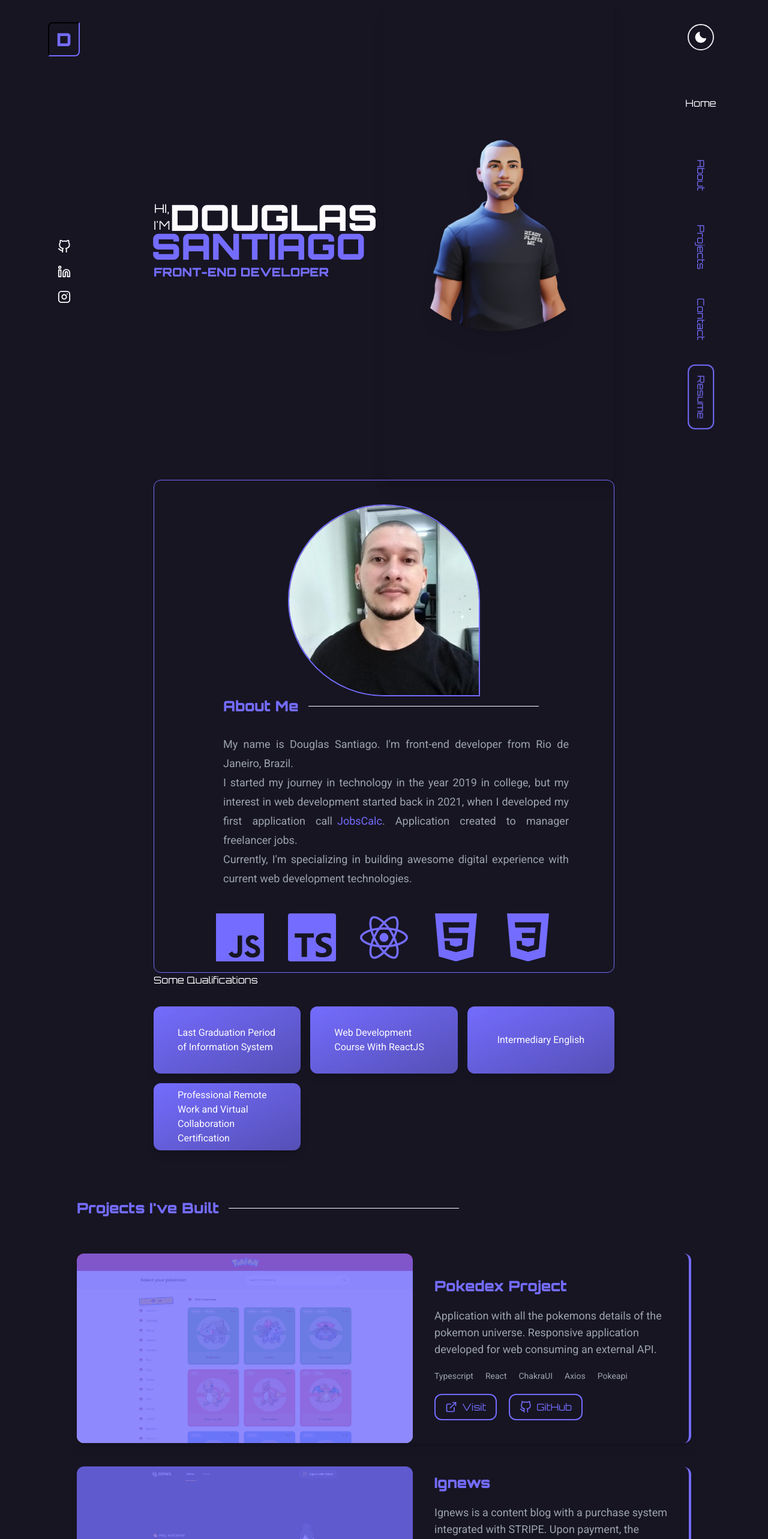
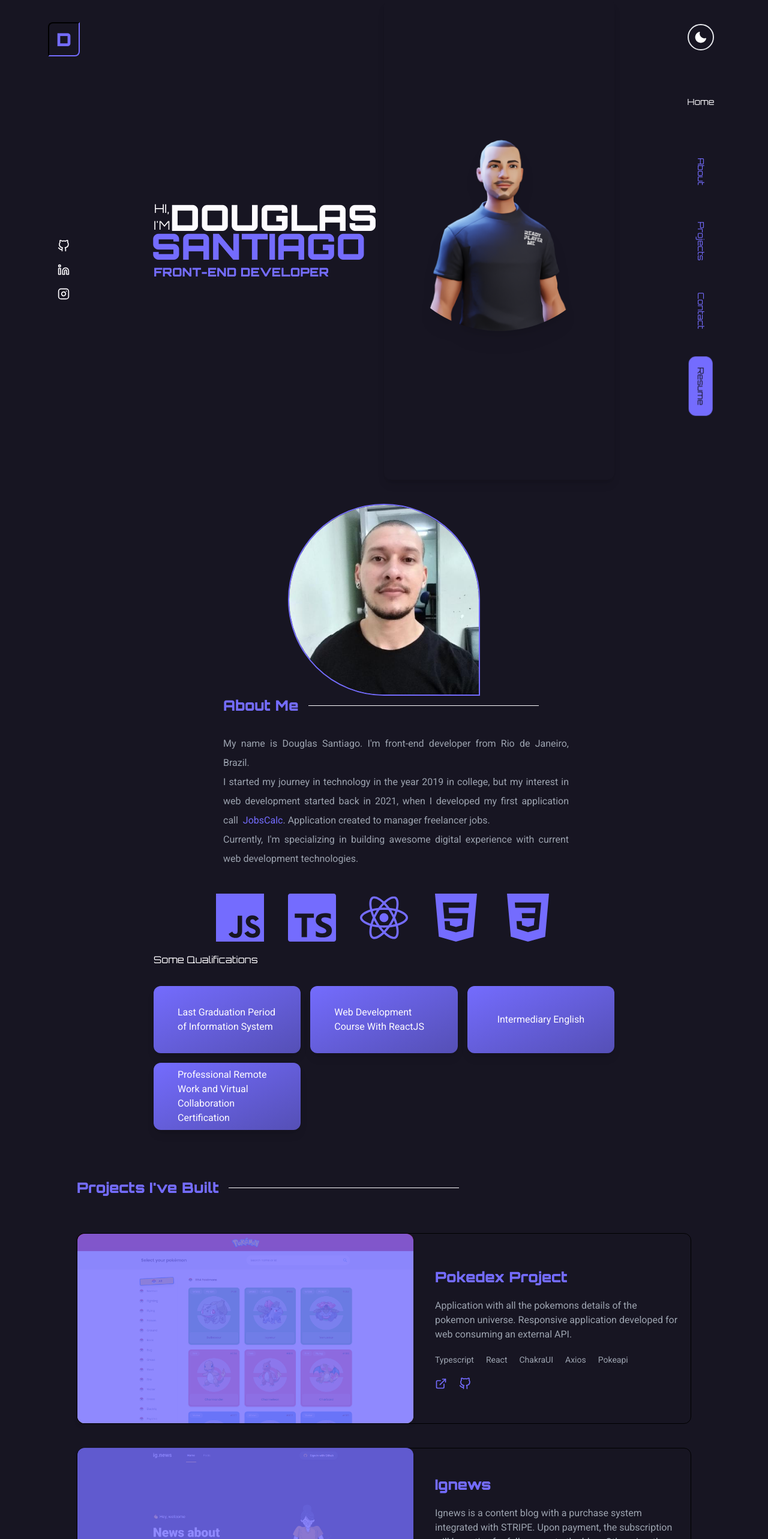
Before and after one commit to douglassantiagos/portfolio, a React (Vite) app: page / in a window 1280 px wide. Shown: the top 2566 px of the page at 60% size. Built offline with nearby package versions, Linux system fonts and the light colour scheme; a web font is replaced by a local one.

Commit message:
finished design details

```diff
--- a/src/Pages/About.tsx
+++ b/src/Pages/About.tsx
@@ -28,13 +28,13 @@ export function About() {
       viewport={{ once: true, amount: 0.3 }}
       className="flex flex-col min-h-screen justify-center items-center min-w-full m-auto dark:bg-white"
     >
-      <motion.div variants={Variants} className="flex flex-col 2xl:max-w-5xl xl:max-w-3xl md:max-w-2xl sm:max-w-sm items-center justify-center space-y-5 lg:my-20 sm:space-y-0 dark:bg-white dark:rounded-xl rounded-xl border-[1px] border-purple-600 dark:border-orange-400" >
+      <motion.div variants={Variants} className="flex flex-col 2xl:max-w-5xl xl:max-w-3xl md:max-w-2xl sm:max-w-sm items-center justify-center space-y-5 lg:my-20 sm:space-y-0 dark:bg-white" >
         <div className=" flex xl:flex-col items-center justify-center space-x-10 lg:space-y-5 py-10">
           <img src="./me2.jpg" className="w-80 h-80 sm:w-60 sm:h-60 rounded-l-[10rem] rounded-tr-[10rem] hover:scale-105 hover:border-4 border-2 border-purple-600 transition-all duration-450 ease-linear dark:border-orange-400" />
           <section className="flex flex-col items-start justify-center max-w-xl sm:w-full">
             <Title title="About Me" />
 
-            <p className="font-Roboto text-lg sm:w-[80vw] text-gray-400 text-justify leading-8 mt-8 dark:text-gray-600">
+            <p className="font-Roboto text-base sm:w-[80vw] text-gray-400 text-justify leading-8 mt-8 dark:text-gray-600">
               My name is Douglas Santiago. I'm front-end developer from Rio de Janeiro, Brazil. <br/>
               I started my journey in technology in the year 2019 in college, but my interest in web development started back in 2021, when I
               developed my first application call
--- a/src/Pages/Contact.tsx
+++ b/src/Pages/Contact.tsx
@@ -28,13 +28,13 @@ export function Contact() {
       viewport={{ once: true, amount: 0.5 }}
       className="flex flex-col min-h-screen max-auto 2xl:mt-10 items-center justify-center space-y-5 dark:bg-gradient-to-br dark:from-[#FF9900] dark:to-[#FF7C00]"
     >
-      <motion.div variants={Variants}  className="flex flex-col flex-wrap sm:max-w-sm items-center justify-center space-y-5 md:my-32 p-10 sm:p-4 border-[1px] dark:border-white rounded-xl border-purple-600">
+      <motion.div variants={Variants}  className="flex flex-col flex-wrap sm:max-w-sm items-center justify-center space-y-5 md:my-32 p-10 sm:p-4  dark:border-white rounded-xl border-purple-600">
         <h1 className="text-purple-600 text-5xl font-bold dark:text-white">
           Get In Touch
         </h1>
 
-        <p className="text-gray-400 text-lg text-center font-Roboto max-w-sm dark:text-purple-900">
-          My mailbox is always open for your message and I'll try answers it the fast I can!
+        <p className="text-gray-400 text-base text-center font-Roboto max-w-sm dark:text-purple-900">
+          My mailbox is always open for your message and I'll try to answer it the fast I can!
         </p>
 
         <Form />
--- a/src/Pages/Home.tsx
+++ b/src/Pages/Home.tsx
@@ -82,7 +82,7 @@ export function Home() {
           <h1 className="text-4xl font-extrabold 2xl:text-2xl xl:text-xl">FRONT-END DEVELOPER</h1>
         </motion.section>
 
-        <motion.section variants={imageVariants} className="flex items-center justify-center w-full pb-20 shadow-xl rounded-xl">
+        <motion.section variants={imageVariants} className="flex items-center justify-center w-full pb-20 shadow-lg rounded-xl">
           <img className="w-full rounded-b-full drop-shadow-xl" src="./avatar.png" />
         </motion.section>
       </motion.div>
--- a/src/components/Button.tsx
+++ b/src/components/Button.tsx
@@ -8,7 +8,7 @@ interface ButtonProps {
 
 export function Button({ title, href, onClick, ...rest }: ButtonProps) {
   return (
-    <a href={href} onClick={onClick} target="_blank" className="cursor-pointer flex items-center space-x-2 px-4 py-2 border-2 rounded-xl shadow-md text-purple-600 border-purple-600 hover:bg-purple-600/10 transition-all duration-450 ease-linear dark:border-purple-900 dark:text-purple-900 dark:hover:bg-purple-900/20" {...rest}>
+    <a href={href} onClick={onClick} target="_blank" className="cursor-pointer flex items-center space-x-2 px-4 py-2 border-2 bg-purple-600 rounded-xl shadow-md text-sm text-purple-900 border-purple-600 hover:bg-transparent hover:text-purple-600 transition-all duration-450 ease-linear dark:bg-purple-900 dark:text-white dark:border-purple-900 dark:hover:text-purple-900 dark:hover:bg-transparent" {...rest}>
       <span>{title}</span>
     </a>
   )
--- a/src/components/ButtonIcon.tsx
+++ b/src/components/ButtonIcon.tsx
@@ -8,9 +8,8 @@ interface ButtonProps {
 
 export function ButtonIcon({ title, href }: ButtonProps) {
   return (
-    <a href={href} target="_blank" className="cursor-pointer flex items-center space-x-2 max-w-min px-4 py-2 border-2 rounded-xl border-purple-600 hover:bg-purple-600/10 transition-all duration-450 ease-linear dark:border-orange-400 dark:text-orange-400 dark:hover:bg-orange-400/20 ">
+    <a href={href} target="_blank" className="cursor-pointer flex items-center max-w-min rounded-lg hover:text-white transition-all duration-450 ease-linear dark:text-orange-400 dark:hover:text-purple-900 ">
       {title == 'Visit' ? <FiExternalLink size={20} /> : <FiGithub size={20} />}
-      <span>{title}</span>
     </a>
   )
 }
--- a/src/components/Footer.tsx
+++ b/src/components/Footer.tsx
@@ -1,7 +1,7 @@
 export function Footer() {
   return (
     <footer className="flex items-center justify-center min-h-[10vh] dark:bg-white">
-      <h1 className="font-Roboto text-gray-400 dark:text-purple-900">
+      <h1 className="font-Roboto text-sm text-gray-400 dark:text-purple-900">
         Designed and Developed by Douglas Santiago
       </h1>
     </footer>
--- a/src/components/Form.tsx
+++ b/src/components/Form.tsx
@@ -41,7 +41,7 @@ export function Form() {
         name="message"
         onChange={event => setComment(event.target.value)}
         rows={5}
-        className=" mt-2 rounded-md shadow-sm p-2 text-white font-Roboto focus:outline-none focus:border-purple-600 focus:ring-1 focus:ring-purple-600 bg-transparent border-[1px] border-gray-400 dark:focus:ring-2 dark:text-purple-900 dark:bg-white dark:border-white dark:focus:ring-purple-900 scrollbar-thin scrollbar-thumb-gray-600 scrollbar-track-transparent overflow-y-scroll scrollbar-thumb-rounded-full scrollbar-track-rounded-full"
+        className="mt-2 rounded-md shadow-sm p-2 text-white font-Roboto focus:outline-none focus:border-purple-600 focus:ring-1 focus:ring-purple-600 bg-transparent border-[1px] border-gray-400 dark:focus:ring-2 dark:text-purple-900 dark:bg-white dark:border-white dark:focus:ring-purple-900 scrollbar-thin scrollbar-thumb-gray-600 scrollbar-track-transparent overflow-y-scroll scrollbar-thumb-rounded-full scrollbar-track-rounded-full"
       />
 
       <input type="hidden" name="_next" value="http://127.0.0.1:5173/success.html" />
--- a/src/components/Header.tsx
+++ b/src/components/Header.tsx
@@ -52,12 +52,12 @@ export function Header() {
 
   return (
     <>
-      <nav className="min-md:hidden w-full bg-transparent m-auto flex flex-col item-center justify-end mt-5 space-y-5">
+      <nav className="min-md:hidden w-full bg-transparent m-auto flex flex-col item-center justify-end mt-6 space-y-5">
         <section className='flex items-center justify-end w-full space-x-5 pr-7 sm:pr-3 '>
           <Button title='Resume' href={'resume.pdf'} />
 
           <button className="mr-8 sm:mr-4 h-min m-auto p-2" onClick={handleOpenDrawer}>
-            <List size={40} />
+            <List size={32} />
           </button>
         </section>
 
@@ -85,7 +85,7 @@ export function Header() {
                 <a href="https://github.com/douglassantiagos" target="_blank">
                   <abbr title="GitHub">
                     <FiGithub
-                      size={22}
+                      size={20}
                       className={scrollPosition > 375 && scrollPosition < 2226 ? "cursor-pointer text-white dark:text-orange-400 hover:animate-bounce hover:text-purple-600 dark:hover:text-purple-900" : "cursor-pointer text-white hover:animate-bounce hover:text-purple-600 dark:hover:text-purple-900"}
                     />
                   </abbr>
@@ -95,7 +95,7 @@ export function Header() {
                 <a href="https://www.linkedin.com/in/douglas-santiago-607838192/" target="_blank">
                   <abbr title="Linkedin">
                     <FiLinkedin
-                      size={22}
+                      size={20}
                       className={scrollPosition > 375 && scrollPosition < 2226 ?  "cursor-pointer text-white dark:text-orange-400 hover:animate-bounce hover:text-purple-600 dark:hover:text-purple-900" : "cursor-pointer text-white hover:animate-bounce hover:text-purple-600 dark:hover:text-purple-900"}
                     />
                   </abbr>
@@ -105,7 +105,7 @@ export function Header() {
                 <a href="https://www.instagram.com/osantiagods/" target="_blank">
                   <abbr title="Instagram">
                     <FiInstagram
-                      size={22}
+                      size={20}
                       className={scrollPosition > 375 && scrollPosition < 2226 ? "cursor-pointer text-white dark:text-orange-400 hover:animate-bounce hover:text-purple-600 dark:hover:text-purple-900" : "cursor-pointer text-white hover:animate-bounce hover:text-purple-600 dark:hover:text-purple-900"}
                     />
                   </abbr>
@@ -149,7 +149,7 @@ export function Header() {
             <a href="https://github.com/douglassantiagos" target="_blank">
               <abbr title="GitHub">
                 <FiGithub
-                  size={22}
+                  size={20}
                   className={scrollPosition > 375 && scrollPosition < 2226 ? "cursor-pointer text-white dark:text-orange-400 hover:animate-bounce hover:text-purple-600 dark:hover:text-purple-900" : "cursor-pointer text-white hover:animate-bounce hover:text-purple-600 dark:hover:text-purple-900"}
                 />
               </abbr>
@@ -159,7 +159,7 @@ export function Header() {
             <a href="https://www.linkedin.com/in/douglas-santiago-607838192/" target="_blank">
               <abbr title="Linkedin">
                 <FiLinkedin
-                  size={22}
+                  size={20}
                   className={scrollPosition > 375 && scrollPosition < 2226 ?  "cursor-pointer text-white dark:text-orange-400 hover:animate-bounce hover:text-purple-600 dark:hover:text-purple-900" : "cursor-pointer text-white hover:animate-bounce hover:text-purple-600 dark:hover:text-purple-900"}
                 />
               </abbr>
@@ -169,7 +169,7 @@ export function Header() {
             <a href="https://www.instagram.com/osantiagods/" target="_blank">
               <abbr title="Instagram">
                 <FiInstagram
-                  size={22}
+                  size={20}
                   className={scrollPosition > 375 && scrollPosition < 2226 ? "cursor-pointer text-white dark:text-orange-400 hover:animate-bounce hover:text-purple-600 dark:hover:text-purple-900" : "cursor-pointer text-white hover:animate-bounce hover:text-purple-600 dark:hover:text-purple-900"}
                 />
               </abbr>
@@ -188,7 +188,7 @@ export function Header() {
         { theme === "light" ? (
           <button
             type="button"
-            className="fixed border-2 rounded-full p-2 top-10"
+            className="fixed border-2 rounded-full p-2 top-10 hover:scale-105 transition-all duration-450 ease-linear"
             onClick={() => setTheme("dark")}
           >
             <Moon weight="fill" size={24} color={'white'} className="" />
@@ -196,7 +196,7 @@ export function Header() {
         ) : (
           <button
             type="button"
-            className="fixed bg-transparent border-2 border-yellow rounded-full p-2 top-10"
+            className="fixed bg-transparent border-2 border-yellow rounded-full p-2 top-10 hover:scale-105 transition-all duration-450 ease-linear"
             onClick={() => setTheme("light")}
           >
             <Sun weight="fill" size={24} color={'yellow'} className="" />
@@ -204,16 +204,16 @@ export function Header() {
         )}
 
         <ul className="fixed flex flex-col space-y-24 items-center top-[20vh]">
-          <a href="#home" className={scrollPosition < 800 ? 'text-white transition-all duration-450 ease-linear dark:text-white' : 'rotate-90 transition-all duration-450 ease-linear'}>
+          <a href="#home" className={scrollPosition < 800 ? 'text-white text-sm transition-all duration-450 ease-linear dark:text-white' : 'text-sm rotate-90 hover:text-purple-600/70 transition-all duration-450 ease-linear'}>
             Home
           </a>
-          <a href="#about" className={scrollPosition >= 800 && scrollPosition < 1600 ? 'text-white transition-all duration-450 ease-linear dark:text-orange-400' : 'rotate-90 transition-all duration-450 ease-linear'}>
+          <a href="#about" className={scrollPosition >= 800 && scrollPosition < 1600 ? 'text-white text-sm transition-all duration-450 ease-linear dark:text-orange-400' : 'text-sm rotate-90 hover:text-purple-600/70 transition-all duration-450 ease-linear'}>
             About
           </a>
-          <a href="#projects" className={scrollPosition >= 1600 && scrollPosition < 2400 ? 'text-white transition-all duration-450 ease-linear dark:text-orange-400' : 'rotate-90 transition-all duration-450 ease-linear'}>
+          <a href="#projects" className={scrollPosition >= 1600 && scrollPosition < 2400 ? 'text-white text-sm transition-all duration-450 ease-linear dark:text-orange-400' : 'text-sm rotate-90 hover:text-purple-600/70 transition-all duration-450 ease-linear'}>
             Projects
           </a>
-          <a href="#contact" className={scrollPosition >= 2400 ? 'text-white transition-all duration-450 ease-linear dark:text-white' : 'rotate-90 transition-all duration-450 ease-linear'}>
+          <a href="#contact" className={scrollPosition >= 2400 ? 'text-white text-sm transition-all duration-450 ease-linear dark:text-white' : 'text-sm rotate-90 hover:text-purple-600/70 transition-all duration-450 ease-linear'}>
             Contact
           </a>
 
--- a/src/components/Logo.tsx
+++ b/src/components/Logo.tsx
@@ -16,7 +16,7 @@ export function Logo() {
   return (
     <motion.div variants={container} initial="hidden" animate="visible" className="md:absolute 2xl:fixed fixed top-12 sm:top-8 left-36 2xl:left-20 lg:left-10 sm:left-6">
       <a href="/">
-        <span className="self-start text-3xl px-3 py-2 border-2 border-l-black border-t-black rounded-lg rounded-tr-none rounded-bl-none font-bold border-purple-600 dark:border-l-[#FF7C00] dark:border-t-[#FF7C00] dark:border-purple-900">
+        <span className="self-start text-3xl px-3 sm:px-2 py-2 sm:py-1 border-2 border-l-black border-t-black rounded-lg rounded-tr-none rounded-bl-none font-bold border-purple-600 dark:border-l-[#FF7C00] dark:border-t-[#FF7C00] dark:border-purple-900">
           D
         </span>
       </a>
--- a/src/components/Project.tsx
+++ b/src/components/Project.tsx
@@ -18,17 +18,17 @@ export function Project({ data }: ProjectProps) {
     <div className="flex flex-col mt-10">
       { Object.entries(data).splice(0, amountProjects).map(([key, value]) => {
         return (
-          <section key={key} className="flex flex-row lg:flex-col lg:items-center lg:max-w-[35.3rem] space-x-4 shadow-lg my-5 lg:mt-10 rounded-xl border-r-4 border-purple-600 dark:bg-white dark:border-r-4 dark:border-orange-400">
-            <a href={value.linkVisit} target="_blank" className="flex flex-col cursor-pointer hover:bg-transparent">
+          <section key={key} className="flex flex-row lg:flex-col lg:items-center lg:max-w-[35.3rem] space-x-4 my-5 lg:mt-10 sm:shadow-lg rounded-xl border-[1px] border-black dark:bg-white dark:border-orange-300">
+            <a href={value.linkVisit} target="_blank" className="flex flex-col shadow-md cursor-pointer hover:bg-transparent">
               <img src={value.image} alt="project's image" className="max-h-[316px] w-full lg:w-[100vw] sm:w-[100vw] rounded-xl lg:rounded-b-none" />
               <span className="md:hidden cursor-pointer bg-purple-600/80 px-[280px] py-[158px] -mt-[316px] hover:bg-transparent transition-all duration-450 ease-linear rounded-xl lg:rounded-b-none dark:bg-orange-400/80 dark:hover:bg-transparent"></span>
             </a>
 
             <div className="flex flex-wrap flex-col space-y-5 w-full sm:max-w-[22rem] m-auto px-5 sm:px-0 lg:my-5">
-              <h1 className="text-2xl font-bold dark:text-purple-900">
+              <h1 className="text-2xl font-bold dark:text-orange-400">
                 {value.title}
               </h1>
-              <p className="font-Roboto text-lg text-gray-400 dark:text-gray-600">
+              <p className="font-Roboto text-base text-gray-400 dark:text-gray-600">
                 {value.description}
               </p>
               <ul className="flex font-Roboto text-gray-400 text-sm space-x-5 sm:space-x-3 dark:text-purple-900">
--- a/src/components/Title.tsx
+++ b/src/components/Title.tsx
@@ -5,10 +5,10 @@ interface TitleProps {
 export function Title({ title }: TitleProps) {
   return (
     <div className="flex flex-row">
-      <h1 className="text-2xl font-bold mr-4 dark:text-purple-900">
+      <h1 className="text-2xl sm:text-xl font-bold mr-4 dark:text-purple-900">
         {title}
       </h1>
-      <h1 className="after:block sm:after:w-40 after:w-96 after:h-[0.5px] after:mt-4 after:bg-white dark:after:bg-orange-400">
+      <h1 className="after:block sm:after:w-[50vw] after:w-96 after:h-[0.5px] after:mt-4 after:bg-white dark:after:bg-orange-400">
       </h1>
     </div>
   )
```
